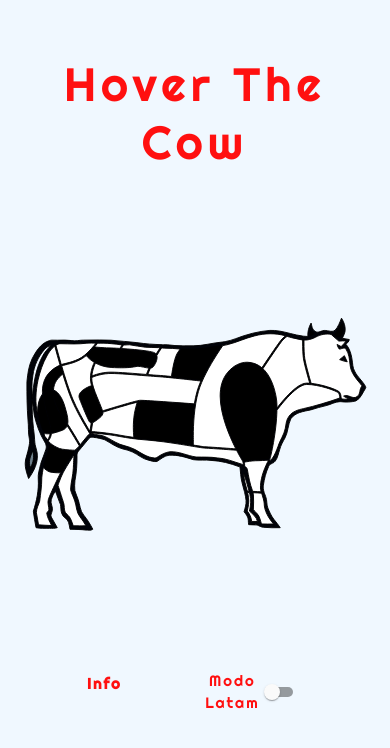
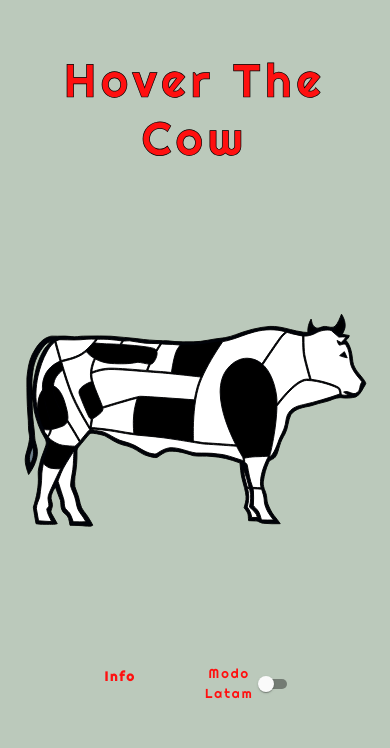
Before and after one commit to CJ-arg/CowProject, a React (Create React App) app: page / in a window 390 px wide. Shown: the top 748 px of the page. Built offline with nearby package versions, Linux system fonts and the light colour scheme; a web font is replaced by a local one.

Commit message:
background color vh 100 responsive

```diff
--- a/src/App.css
+++ b/src/App.css
@@ -3,16 +3,17 @@
 .container {
   display: block;
   max-width: 100%;
-  height: auto;
+  height: 100vh;
   text-align: center;
 }
 .cowTitle {
-  margin-top: 2%;
+  margin-top: 1%;
   font-family: "Righteous", cursive;
   color: rgb(255, 16, 16);
   font-size: 6rem;
   margin-bottom: -25px;
   letter-spacing: 5px;
+  -webkit-text-stroke: 0.7px rgb(0, 0, 0);
 }
 .cowDiv {
   margin-top: 10px;
@@ -49,7 +50,7 @@
 .latamMode {
   font-family: "Righteous", cursive;
   color: rgb(255, 16, 16);
-  font-size: 15px;
+  font-size: 18px;
   margin-left: 10px;
   letter-spacing: 2px;
 }
@@ -88,4 +89,9 @@
   .cowTitle {
     font-size: 35pt;
   }
+  .latamMode {
+    font-family: "Righteous", cursive;
+    color: rgb(255, 16, 16);
+    font-size: 13px;
+  }
 }
--- a/src/App.jsx
+++ b/src/App.jsx
@@ -23,10 +23,10 @@ function App() {
         />
       </div>
       <Grid container spacing={4}>
-        <Grid item xs={1}>
+        <Grid item xs={2}>
 
         </Grid>
-        <Grid item xs={4}>  <Info />
+        <Grid item xs={3}>  <Info />
 
         </Grid>
         <Grid item xs={3}>
--- a/src/components/CustomTooltip.jsx
+++ b/src/components/CustomTooltip.jsx
@@ -5,7 +5,7 @@ const CustomTooltip = withStyles(() => ({
   tooltip: {
     background: '#ffffff',
     color: 'black',
-    fontSize: 13,
+    fontSize: 15,
     border: '1px  solid #e6e1e1',
     borderRadius: 5,
     padding: '4',
--- a/src/index.css
+++ b/src/index.css
@@ -1,7 +1,7 @@
 body {
   margin: 0;
   box-sizing: content-box;
-  background-color: aliceblue;
+  background-color: rgba(76, 114, 76, 0.377);
 
   font-family: -apple-system, BlinkMacSystemFont, "Segoe UI", "Roboto", "Oxygen",
     "Ubuntu", "Cantarell", "Fira Sans", "Droid Sans", "Helvetica Neue",
```
